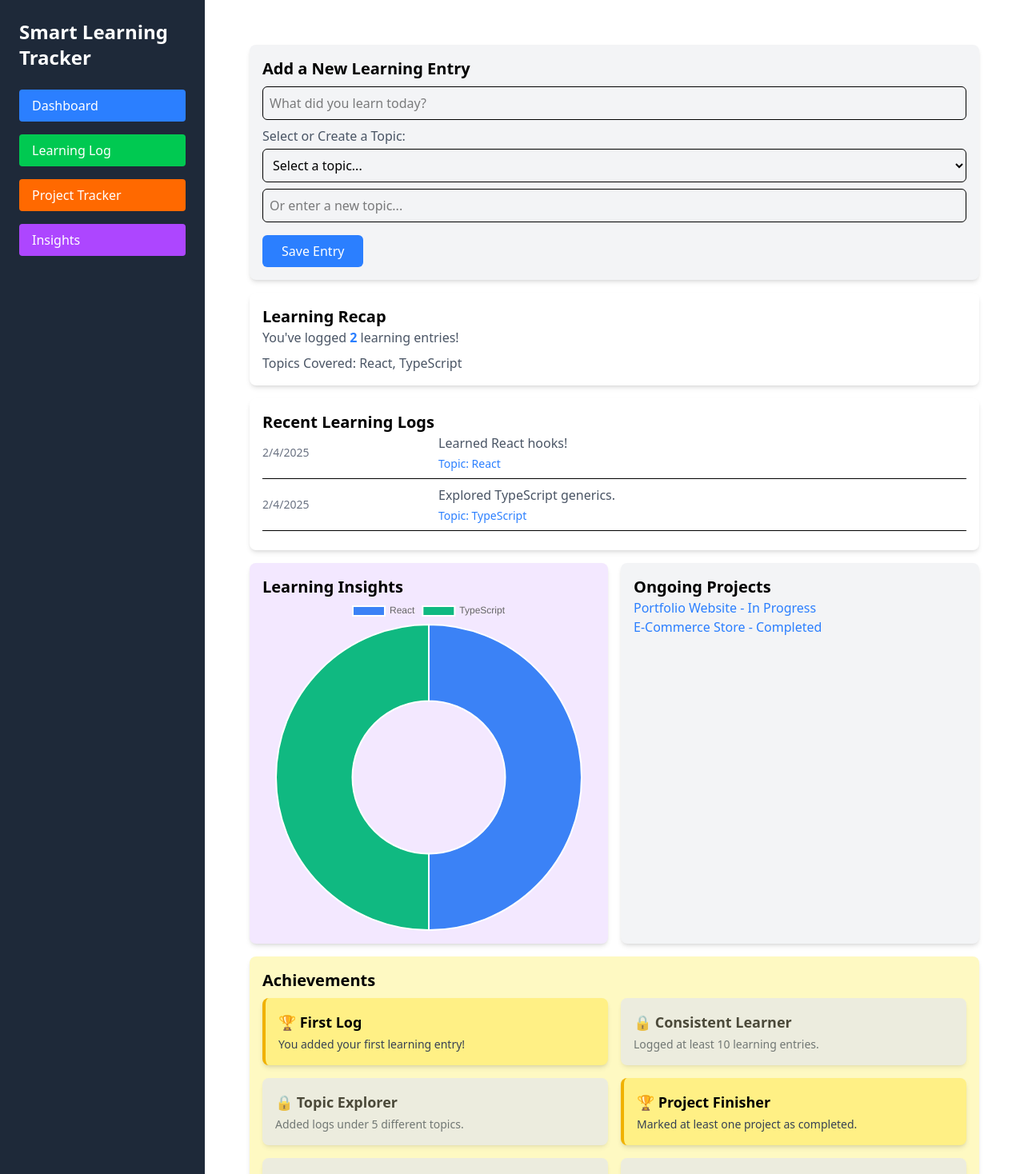
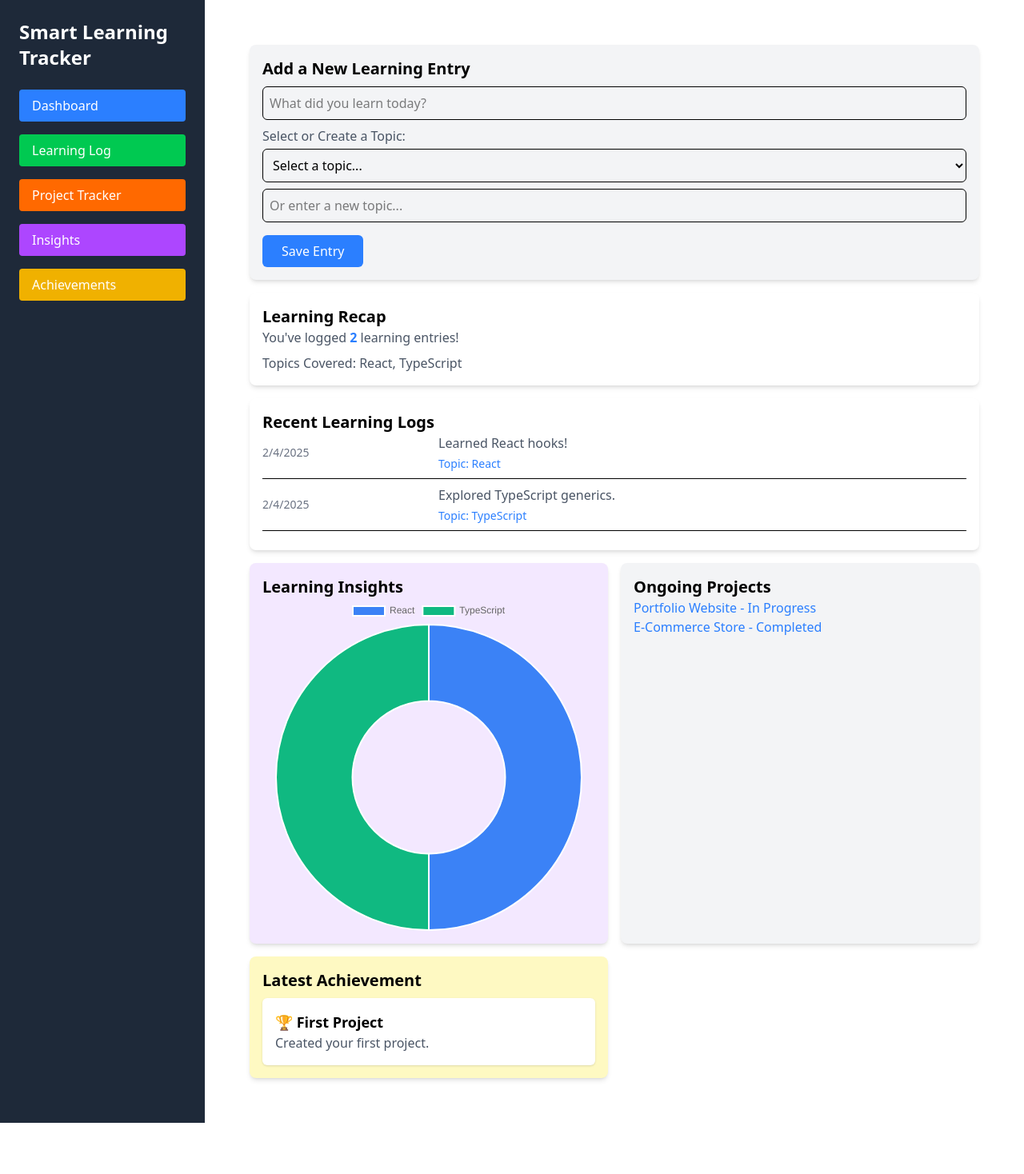
Before and after one commit to henriits/smartLearningTracker, a React (Vite) app: page / in a window 1280 px wide. Shown: the top 1468 px of the page at 80% size. After the commit the page ends 1404 px from the top, so only its background shows below. Built offline with nearby package versions, Linux system fonts and the light colour scheme.

Commit message:
feat: integrate Achievements component into App and update Dashboard to display latest achievement

```diff
--- a/src/App.tsx
+++ b/src/App.tsx
@@ -6,6 +6,7 @@ import ProjectTracker from "./components/ProjectTracker";
 import Insights from "./components/Insights";
 
 import type { Project, LearningLogType } from "./types/types";
+import Achievements from "./components/Achievements";
 
 function App() {
   const [logs, setLogs] = useState<LearningLogType[]>([
@@ -69,6 +70,12 @@ function App() {
             >
               Insights
             </Link>
+            <Link
+              className="block py-2 px-4 rounded bg-yellow-500 hover:bg-yellow-600"
+              to="/achievements"
+            >
+              Achievements
+            </Link>
           </nav>
         </aside>
 
@@ -90,6 +97,10 @@ function App() {
               }
             />
             <Route path="/insights" element={<Insights logs={logs} />} />
+            <Route
+              path="/achievements"
+              element={<Achievements logs={logs} projects={projects} />}
+            />
           </Routes>
         </main>
       </div>
--- a/src/components/Dashboard.tsx
+++ b/src/components/Dashboard.tsx
@@ -4,6 +4,7 @@ import { Chart as ChartJS, ArcElement, Tooltip, Legend } from "chart.js";
 import type { TooltipItem } from "chart.js";
 import type { LearningLogType, Project } from "../types/types";
 import Achievements from "./Achievements";
+import { getAchievements } from "../utils/achievements";
 
 ChartJS.register(ArcElement, Tooltip, Legend);
 
@@ -63,6 +64,11 @@ const Dashboard = ({
       },
     },
   };
+
+  const unlockedAchievements = getAchievements(logs, projects).filter(
+    (a) => a.unlocked
+  );
+  const latest = unlockedAchievements.at(-1);
   const [newEntry, setNewEntry] = useState({ text: "", topic: "" });
   const existingTopics = Array.from(new Set(logs.flatMap((log) => log.tags)));
 
@@ -196,11 +202,15 @@ const Dashboard = ({
         </div>
 
         {/* Achievements */}
-        {/* Achievements */}
-        <div className="col-span-2 bg-yellow-100 shadow-md rounded-lg p-4">
-          <h3 className="text-xl font-semibold mb-2">Achievements</h3>
-          <Achievements logs={logs} projects={projects} />
-        </div>
+        {latest && (
+          <div className="bg-yellow-100 shadow-md rounded-lg p-4">
+            <h3 className="text-xl font-semibold mb-2">Latest Achievement</h3>
+            <div className="p-4 bg-white rounded-md shadow">
+              <h4 className="font-bold text-lg">🏆 {latest.title}</h4>
+              <p className="text-gray-600">{latest.description}</p>
+            </div>
+          </div>
+        )}
       </main>
     </div>
   );
```
